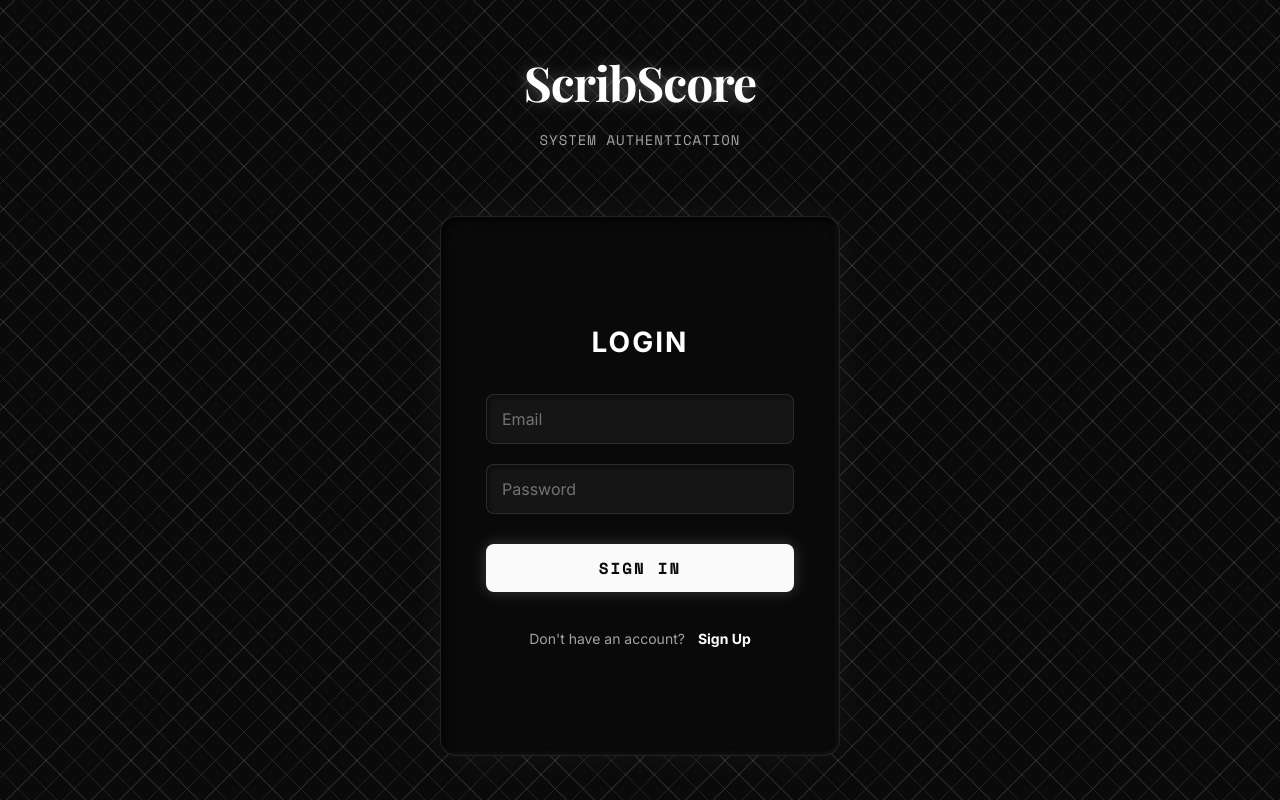
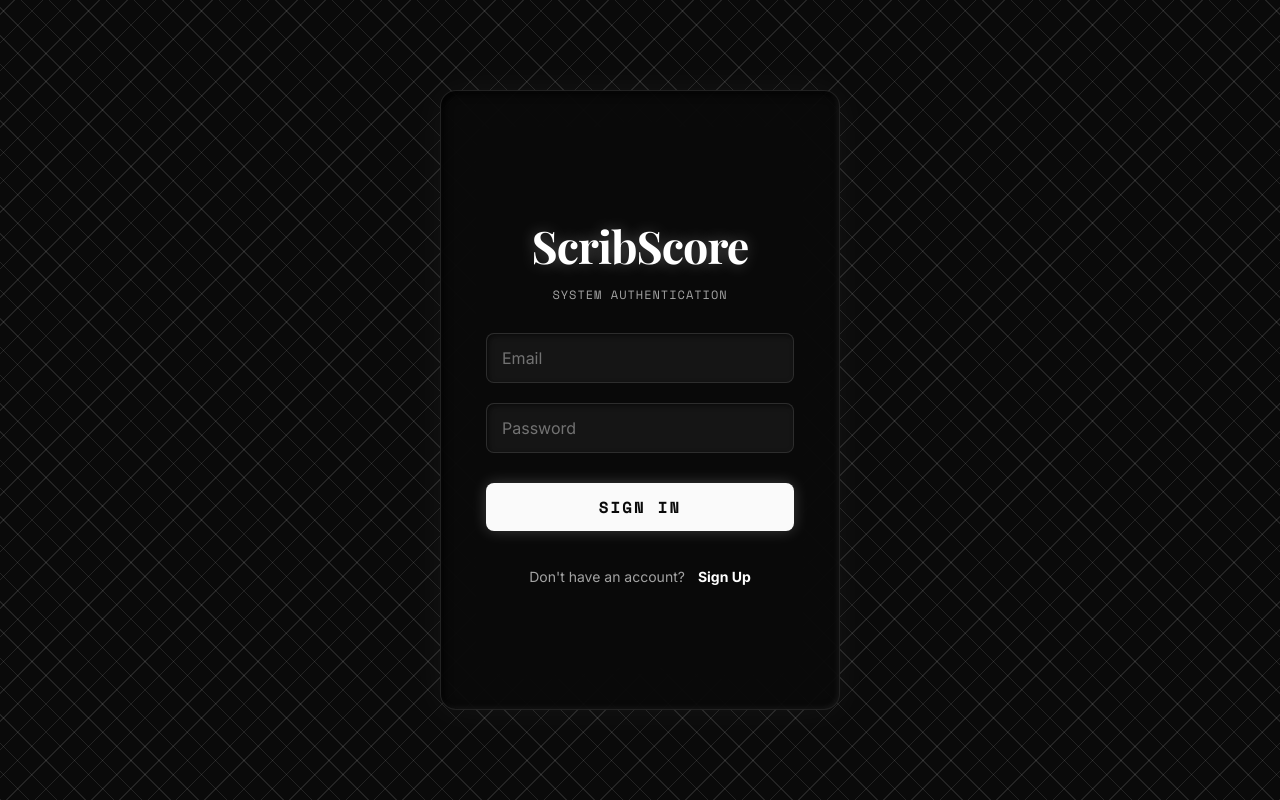
Before and after one commit to arnav192005/AUTO_SHEET_EVALUATOR, a React (Vite) app: page /#/login in a window 1280 px wide. Built offline with nearby package versions, Linux system fonts and the light colour scheme; a web font is replaced by a local one.

Commit message:
Move header inside the flip card box

```diff
--- a/src/pages/Login.css
+++ b/src/pages/Login.css
@@ -12,22 +12,22 @@
   gap: 2rem;
 }
 
-.login-header-top {
+.login-header-inner {
   text-align: center;
-  margin-bottom: 2rem;
+  margin-bottom: 0.5rem;
 }
 
-.login-header-top h1 {
-  font-size: 3rem;
-  margin-bottom: 0.5rem;
+.login-header-inner h1 {
+  font-size: 2.8rem;
+  margin-bottom: 0.2rem;
   color: #ffffff;
   text-shadow: 0 0 15px rgba(255, 255, 255, 0.3);
 }
 
-.login-header-top p {
+.login-header-inner p {
   color: var(--text-secondary);
   font-family: var(--font-mono);
-  font-size: 0.875rem;
+  font-size: 0.75rem;
   letter-spacing: 1px;
   text-transform: uppercase;
 }
@@ -51,7 +51,7 @@
   transition: transform 0.8s cubic-bezier(0.175, 0.885, 0.32, 1.275);
   position: relative;
   width: 400px;
-  height: 540px;
+  height: 620px;
 }
 
 .flip-container #signup_toggle:checked + .form-wrapper {
@@ -72,6 +72,7 @@
   backface-visibility: hidden;
   padding: 45px;
   border-radius: 16px;
+  box-sizing: border-box;
   background: rgba(10, 10, 10, 0.85);
   backdrop-filter: blur(24px);
   -webkit-backdrop-filter: blur(24px);
@@ -85,14 +86,7 @@
   transform: rotateY(-180deg);
 }
 
-.form_details {
-  font-size: 28px;
-  font-weight: 700;
-  padding-bottom: 10px;
-  color: white;
-  text-transform: uppercase;
-  letter-spacing: 2px;
-}
+
 
 .flip-input {
   width: 100%;
--- a/src/pages/Login.jsx
+++ b/src/pages/Login.jsx
@@ -16,17 +16,15 @@
 
   return (
     <div className="login-page animate-fade-in">
-      <div className="login-header-top">
-        <h1>ScribScore</h1>
-        <p>System Authentication</p>
-      </div>
-
       <div className="flip-container">
         <input type="checkbox" id="signup_toggle" />
         <div className="form-wrapper">
           {/* Front: Login */}
           <form className="form_front" onSubmit={handleLogin}>
-            <div className="form_details">Login</div>
+            <div className="login-header-inner">
+              <h1>ScribScore</h1>
+              <p>System Authentication</p>
+            </div>
             <input placeholder="Email" className="flip-input" type="email" required />
             <input placeholder="Password" className="flip-input" type="password" required />
             <button type="submit" className="flip-btn" disabled={loading}>
@@ -41,8 +39,11 @@
 
           {/* Back: Sign Up */}
           <form className="form_back" onSubmit={(e) => e.preventDefault()}>
-            <div className="form_details">Sign Up</div>
-            <input placeholder="Name" className="flip-input" type="text" required />
+            <div className="login-header-inner">
+              <h1>ScribScore</h1>
+              <p>System Registration</p>
+            </div>
+            <input placeholder="Firstname" className="flip-input" type="text" required />
             <input placeholder="Email" className="flip-input" type="email" required />
             <input placeholder="Password" className="flip-input" type="password" required />
             <button type="submit" className="flip-btn">Register</button>
```
